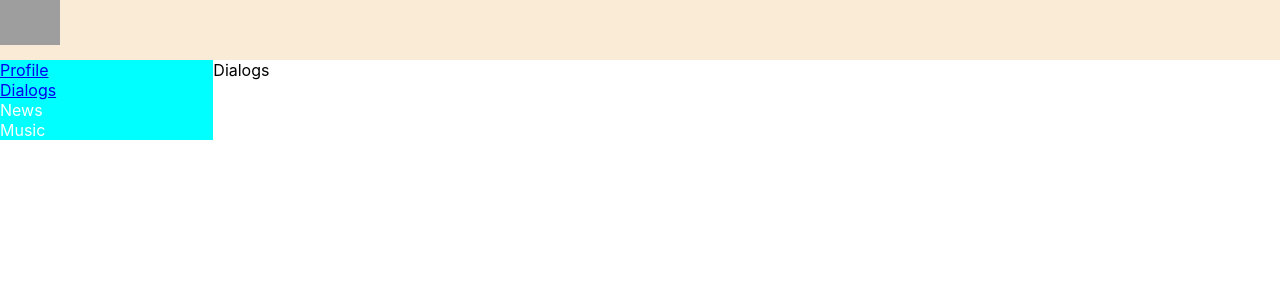
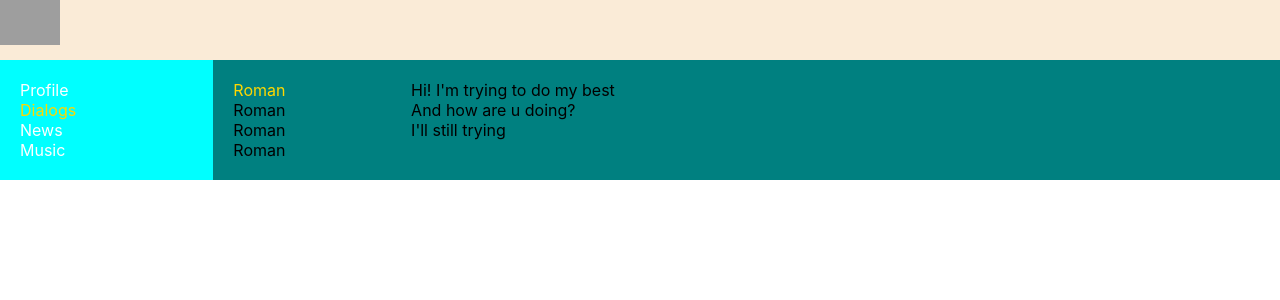
Before and after one commit to Hanoya1/mySN, a React (Create React App) app: page /dialogs in a window 1280 px wide. Shown: the top 300 px of the page. Built offline with nearby package versions, Linux system fonts and the light colour scheme; grey boxes are pictures that could not be loaded.

Commit message:
add html Dialogs

```diff
--- a/src/App.js
+++ b/src/App.js
@@ -12,10 +12,12 @@
          <div className='app-wrapper'>
             <Header />
             <Nav />
-            <Routes>
-               <Route path='/dialogs' element={<Dialogs />} />
-               <Route path='/profile' element={<Profile />} />
-            </Routes>
+            <div className='app-wrapper-content'>
+               <Routes>
+                  <Route path='/dialogs' element={<Dialogs />} />
+                  <Route path='/profile' element={<Profile />} />
+               </Routes>
+            </div>
          </div >
       </BrowserRouter >
 
--- a/src/Components/Dialogs/Dialogs.jsx
+++ b/src/Components/Dialogs/Dialogs.jsx
@@ -3,8 +3,26 @@
 
 const Dialogs = () => {
    return (
-      <div>
-         Dialogs
+      <div className={s.dialogs}>
+         <div className={s.dialogsItems}>
+            <div className={s.dialog + ' ' + s.active}>
+               Roman
+            </div>
+            <div className={s.dialog}>
+               Roman
+            </div>
+            <div className={s.dialog}>
+               Roman
+            </div>
+            <div className={s.dialog}>
+               Roman
+            </div>
+         </div>
+         <div className={s.messages}>
+            <div className={s.message}>Hi! I'm trying to do my best</div>
+            <div className={s.message}>And how are u doing?</div>
+            <div className={s.message}>I'll still trying</div>
+         </div>
       </div>
    )
 }
--- a/src/Components/Dialogs/Dialogs.module.css
+++ b/src/Components/Dialogs/Dialogs.module.css
@@ -0,0 +1,18 @@
+.dialogs {
+   display: grid;
+   grid-template-columns: 2fr 10fr;
+}
+
+.dialogsItems {
+   padding: 20px;
+}
+
+.dialog.active {
+   color: gold;
+}
+
+.messages {
+   padding: 20px;
+}
+
+.message {}
--- a/src/Components/Navbar/Nav.jsx
+++ b/src/Components/Navbar/Nav.jsx
@@ -1,14 +1,15 @@
 import React from "react";
 import s from './Nav.module.css'
+import { NavLink } from "react-router-dom";
 
 const Nav = () => {
    return (
       <nav className={s.nav}>
          <div className={s.item}>
-            <a href='profile'>Profile</a>
+            <NavLink to='/profile' >Profile</NavLink>
          </div>
          <div className={`${s.item} ${s.active}`}>
-            <a href='dialogs'>Dialogs</a>
+            <NavLink to='/dialogs' >Dialogs</NavLink>
          </div>
          <div className={s.item}>
             <a>News</a>
--- a/src/Components/Navbar/Nav.module.css
+++ b/src/Components/Navbar/Nav.module.css
@@ -1,12 +1,18 @@
 .nav {
    grid-area: n;
    background-color: aqua;
+   padding: 20px;
 }
 
-.item {
+.item a {
    color: white;
+   text-decoration: none;
 }
 
-.item.active {
+.item a.active {
    color: gold;
 }
+
+a:global.active {
+   color: gold
+}
--- a/src/Components/Profile/MyPosts/Post/Post.module.css
+++ b/src/Components/Profile/MyPosts/Post/Post.module.css
@@ -1,5 +1,5 @@
 .item {
-   color: blueviolet;
+   color: white;
 }
 
 .item img {
```
